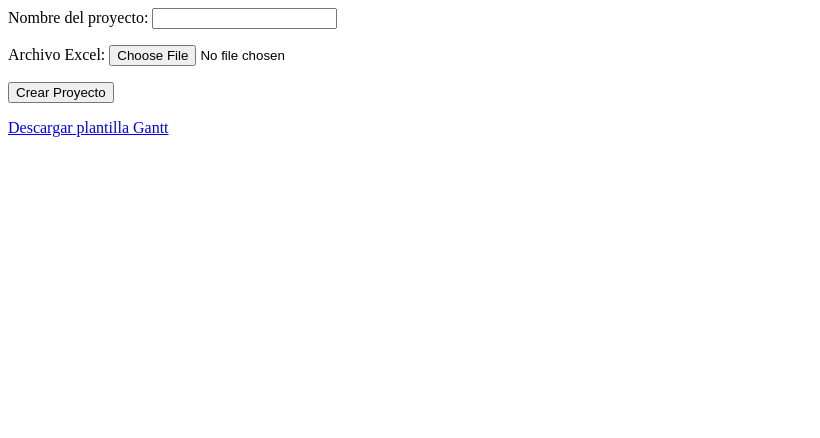
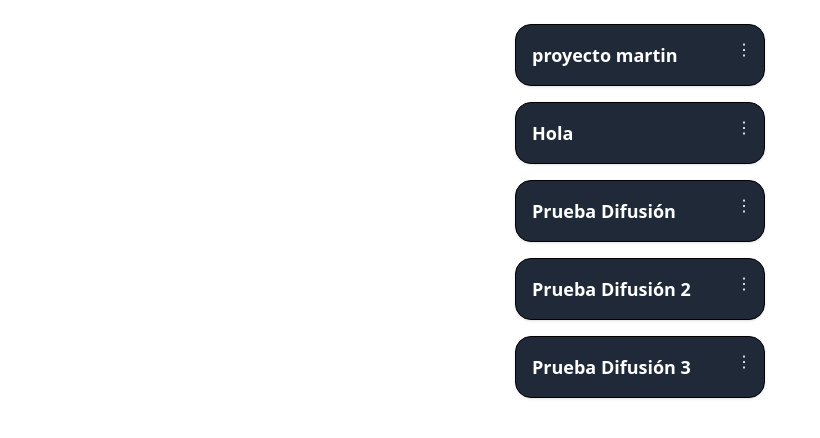
Before and after one commit to ALBA2CA/GESPRO, a Django app: template frontend/templates/proyectos/importar_proyecto.html in a window 1280 px wide. Shown: the top 438 px of the page, without its empty margins (0-820 px from the left). Run offline with Django 5.2, Linux system fonts and the light colour scheme; the template is opened without the code that fills it: values that come from a table or form of the project are taken from there, others are empty; data comes from the database, SQL or seed files in the repository; some libraries are stand-ins or nearby versions.

Commit message:
htmlxlr8

```diff
--- a/frontend/templates/proyectos/importar_proyecto.html
+++ b/frontend/templates/proyectos/importar_proyecto.html
@@ -1,18 +1,33 @@
-{% if messages %}
-  <div class="mt-3">
-    {% for message in messages %}
-      <div class="alert alert-{{ message.tags }} alert-dismissible fade show" role="alert">
-        {{ message }}
-      </div>
+{% load static tailwind_tags %}
+<head>
+   {% tailwind_css %}
+</head>
+<div class="flex flex-col items-center gap-4 py-6">
+    {% for proyecto in proyectos %}
+    <div class="relative min-w-[250px] border border-black rounded-2xl p-4 bg-gray-800 text-white shadow">
+
+        <!-- Nombre (esquina superior izquierda) -->
+        <div class="text-lg font-semibold text-left">
+            <a href="{% url 'proyectos' %}">
+                {{ proyecto.nombre }}
+            </a>
+        </div>
+
+        <!-- Dropdown con <details> en esquina superior derecha -->
+        <details class="absolute top-2 right-2">
+            <summary class="cursor-pointer list-none p-1 rounded hover:bg-gray-700">
+                ⋮
+            </summary>
+            <div class="absolute right-0 mt-2 w-28 rounded-lg shadow-lg bg-gray-900 z-10">
+                <form action="{% url 'proyectos' %}" method="POST"
+                      onsubmit="return confirm('¿Seguro que deseas eliminar este proyecto?')">
+                    {% csrf_token %}
+                    <button type="submit" class="block w-full text-left px-4 py-2 text-sm text-red-500 hover:bg-gray-700">
+                        Eliminar
+                    </button>
+                </form>
+            </div>
+        </details>
+    </div>
     {% endfor %}
-  </div>
-
-{% endif %}
-
-<form method="post" enctype="multipart/form-data">
-    {% csrf_token %}
-    {{ form.as_p }}
-    <button type="submit" class="btn btn-success">Crear Proyecto</button>
-</form>
-
-<a href="{% url 'descargar_plantilla' %}" class="btn btn-primary mt-2">Descargar plantilla Gantt</a>
+</div>
```
